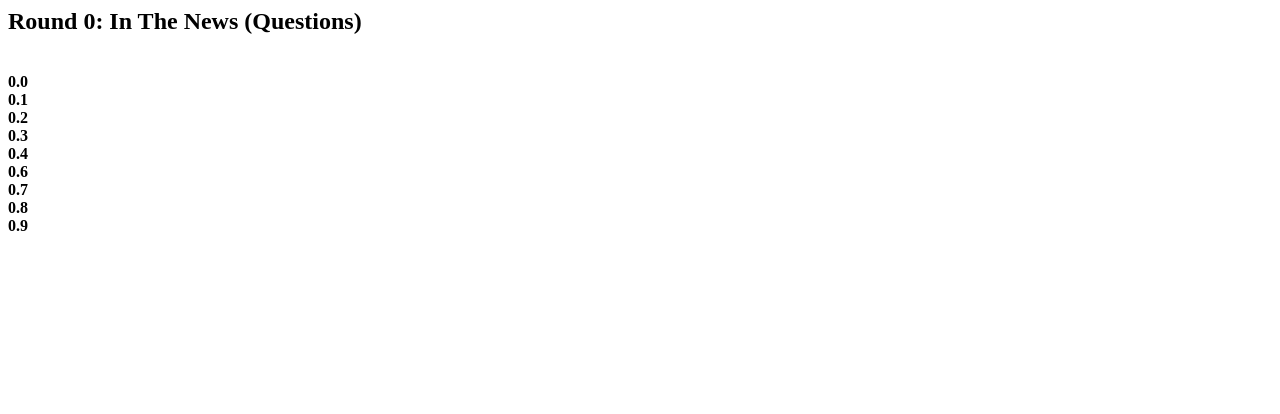
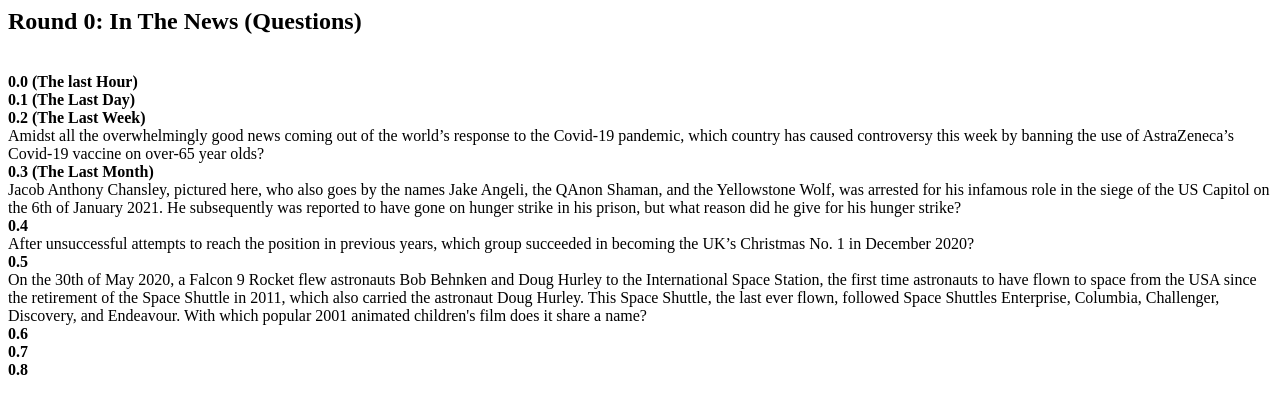
Before and after one commit to cobrbra/cobrbra.github.io, a plain HTML site: page round1q.html in a window 1280 px wide. Drawn offline with Linux system fonts and the light colour scheme.

Commit message:
update round1q

```diff
--- a/round1q.html
+++ b/round1q.html
@@ -5,24 +5,33 @@
   <body>
     <h2>Round 0: In The News (Questions)</h2>
     <br>
-    <b>0.0</b>
+    <b>0.0 (The last Hour)</b>
     <br>
-    <b>0.1</b>
+
+    <b>0.1 (The Last Day)</b>
     <br>
-    <b>0.2</b>
+    <b>0.2 (The Last Week)</b>
     <br>
-    <b>0.3</b>
+    Amidst all the overwhelmingly good news coming out of the world’s response to the Covid-19 pandemic, which country has caused controversy this week by banning the use of AstraZeneca’s Covid-19 vaccine on over-65 year olds? <br>
+
+    <b>0.3 (The Last Month)</b>
     <br>
+    Jacob Anthony Chansley, pictured here, who also goes by the names Jake Angeli, the QAnon Shaman, and the Yellowstone Wolf, was arrested for his infamous role in the siege of the US Capitol on the 6th of January 2021. He subsequently was reported to have gone on hunger strike in his prison, but what reason did he give for his hunger strike? <br>
+
     <b>0.4</b>
     <br>
+    After unsuccessful attempts to reach the position in previous years, which group succeeded in becoming the UK’s Christmas No. 1 in December 2020? <br>
+
+    <b>0.5</b>
+    <br>
+    On the 30th of May 2020, a Falcon 9 Rocket flew astronauts Bob Behnken and Doug Hurley to the International Space Station, the first time astronauts to have flown to space from the USA since the retirement of the Space Shuttle in 2011, which also carried the astronaut Doug Hurley. This Space Shuttle, the last ever flown, followed Space Shuttles Enterprise, Columbia, Challenger, Discovery, and Endeavour. With which popular 2001 animated children's film does it share a name?<br>
+
     <b>0.6</b>
     <br>
     <b>0.7</b>
     <br>
     <b>0.8</b>
     <br>
-    <b>0.9</b>
-    <br>
 
   </body>
 </html>
```
